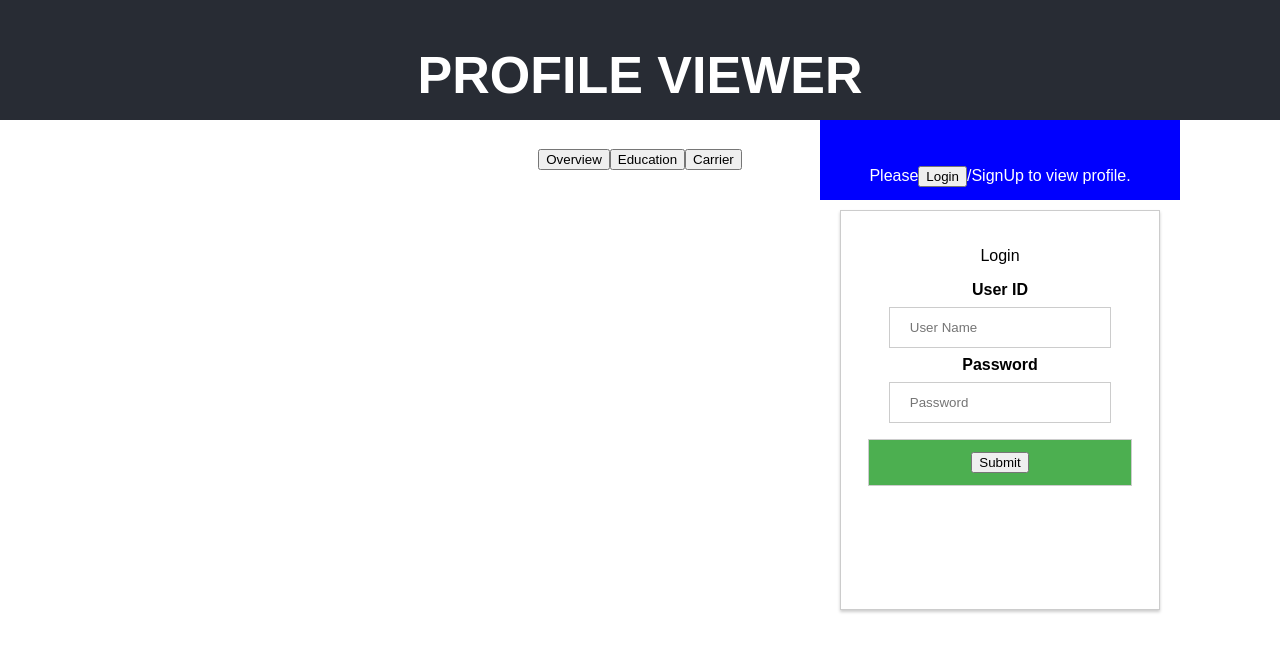
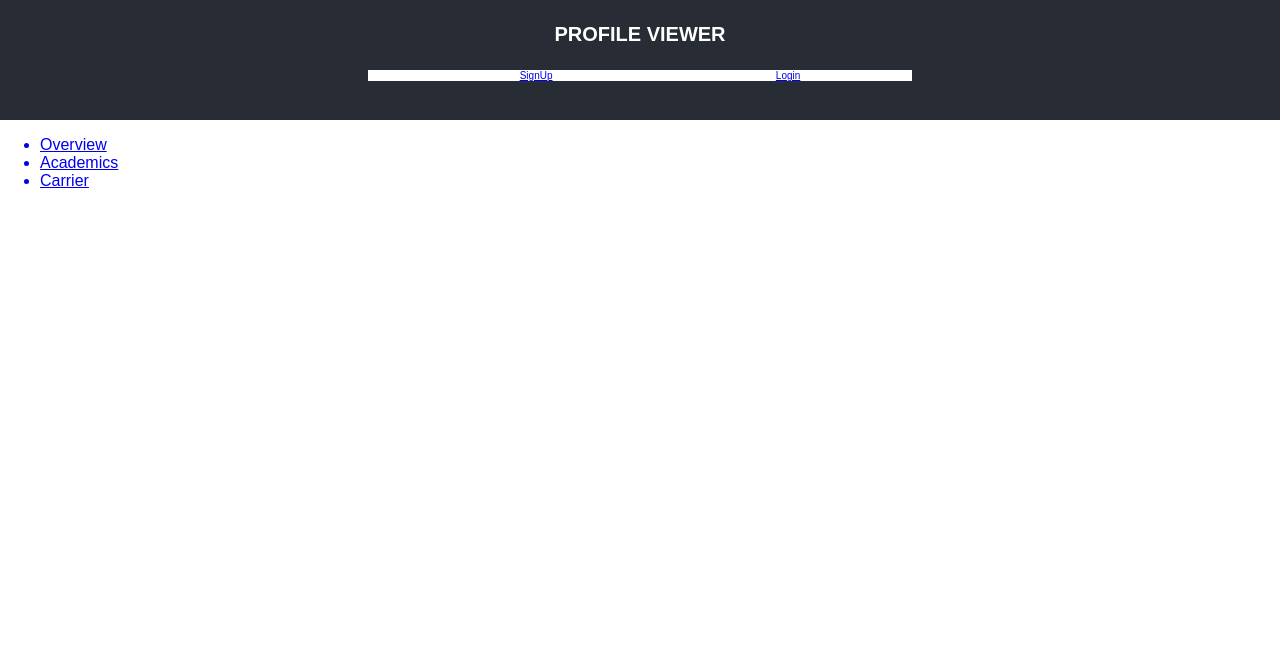
Before and after one commit to piyush31D/profileViewer, a React app: page /nav in a window 1280 px wide. Built offline with nearby package versions, Linux system fonts and the light colour scheme.

Commit message:
Added routing

```diff
--- a/package.json
+++ b/package.json
@@ -9,6 +9,7 @@
     "react": "^16.13.1",
     "react-dom": "^16.13.1",
     "react-form-validator-core": "^1.0.0",
+    "react-router-dom": "^5.2.0",
     "react-scripts": "3.4.1"
   },
   "scripts": {
--- a/src/components/Header/UserInfo.css
+++ b/src/components/Header/UserInfo.css
@@ -1,14 +1,14 @@
 .UserClass {
-  text-align: center;
-  background-color: blue;
+  text-align: left;
+  background-color: lightblue;
   display: flex;
   right: 100px;
-  position: absolute;
+  position: fixed;
   flex-direction: column;
-  align-items: center;
+  align-items: left;
   font-size: auto;
   color: white;
-  height: 20px;
+  height: 100px;
   width: 300px;
   padding: 30px;
 }
@@ -17,8 +17,16 @@
   display: flex;
   flex-direction: column;
   align-items: center;
-  font-size: calc(10px + 2vmin);
+  font-size: 10px;
   color: white;
   height: 100px;
   padding: 10px;
 }
+.nav-links {
+  width: 40%;
+  display: flex;
+  justify-content: space-around;
+  align-items: center;
+  list-style: none;
+  background-color: white;
+}
--- a/src/components/Header/header.js
+++ b/src/components/Header/header.js
@@ -1,26 +1,34 @@
 import React from "react";
 import "../../containers/App";
-import UserInfo from "../Header/userInfo";
-import Login from "../login/login";
+
+import { Link } from "react-router-dom";
 const header = (props) => {
-  let signIn = "";
-  const loadLogin = () => {
-    console.log("Login Clicked");
-    signIn = <Login uname={props.uname} />;
-  };
+  // let signIn = "";
+  // const loadLogin = () => {
+  //   console.log("Login Clicked");
+  //   signIn = <Login uname={props.uname} />;
+  // };
 
   return (
     <div>
       <div className="App-header">
         <h1>PROFILE VIEWER</h1>
+        <ul className="nav-links">
+          <Link to="/SignUp">
+            <li> SignUp</li>
+          </Link>
+          <Link to="/Login">
+            <li> Login</li>
+          </Link>
+        </ul>
 
-        <div>
+        {/* <li>
           <input type="button" value="Overview" onClick={props.ovrview} />
           <input type="button" value="Education" />
           <input type="button" value="Carrier" />
-        </div>
+        </li> */}
       </div>
-      <div className="UserClass">
+      {/* <div className="UserClass">
         {props.name !== "" ? (
           <UserInfo name={props.name} />
         ) : (
@@ -36,10 +44,10 @@ const header = (props) => {
             /SignUp to view profile.
           </p>
         )}
-      </div>
-      <div>
+      </div> */}
+      {/* <div>
         <Login uname={props.uname} />
-      </div>
+      </div> */}
     </div>
   );
 };
--- a/src/components/Header/userInfo.js
+++ b/src/components/Header/userInfo.js
@@ -5,10 +5,15 @@ class UserInfo extends Component {
   constructor(props) {
     super(props);
   }
+
   render() {
     return (
-      <div>
+      <div className="UserClass">
         Welcome {this.props.name} <br></br>
+        <ul>
+          <li> User Name:</li>
+          <li> Last Login:</li>
+        </ul>
         <input type="button" value="Logout" />
       </div>
     );
--- /dev/null
+++ b/src/components/SignUp/signUp.js
@@ -0,0 +1,10 @@
+import React from "react";
+
+const SignUp = (props) => {
+  return (
+    <div>
+      <h1> Sign Up for new Customer </h1>
+    </div>
+  );
+};
+export default SignUp;
--- /dev/null
+++ b/src/components/userNavigation/nav.css
@@ -0,0 +1,8 @@
+.user-nav {
+  width: 40%;
+  display: flex;
+  justify-content: space-around;
+  align-items: center;
+  list-style: none;
+  background-color: white;
+}
--- /dev/null
+++ b/src/components/userNavigation/nav.js
@@ -0,0 +1,21 @@
+import React from "react";
+import SignUp from "../SignUp/signUp";
+import { Link } from "react-router-dom";
+const nav = (props) => {
+  return (
+    <div>
+      <ul className="user-nav">
+        <Link to="/SignUp">
+          <li> Overview</li>
+        </Link>
+        <Link to="/SignUp">
+          <li> Academics</li>
+        </Link>
+        <Link to="/SignUp">
+          <li> Carrier</li>
+        </Link>
+      </ul>
+    </div>
+  );
+};
+export default nav;
--- a/src/containers/App.js
+++ b/src/containers/App.js
@@ -2,8 +2,11 @@ import React, { Component } from "react";
 import "./App.css";
 import Header from "../components/Header/header";
 import Overview from "../components/overviewProfile/overview";
-//import Login from "../components/login/login";
-
+import Login from "../components/login/login";
+import SignUp from "../components/SignUp/signUp";
+import UserInfo from "../components/Header/userInfo";
+import Nav from "../components/userNavigation/nav";
+import { BrowserRouter as Router, Route, Switch } from "react-router-dom";
 class App extends Component {
   constructor(props) {
     super(props);
@@ -24,15 +27,25 @@ class App extends Component {
 
   render() {
     return (
+      <Router>
         <div className="App">
-        <Header
+          <Header />
+          {/* <Header
             name={this.state.username}
             uname={this.handleUserlogin}
             ovrview={this.handleOverView}
           />
-        {/* <Login uname={this.handleUserlogin} /> */}
-        {this.state.loadOsvrview ? <Overview /> : null}
+          {<Login uname={this.handleUserlogin} />
+          {this.state.loadOsvrview ? <Overview /> : null}  */}
         </div>
+        <Switch>
+          <Route path="/" exact component={Header} />
+          <Route path="/login" component={Login} />
+          <Route path="/SignUp" component={SignUp} />
+          <Route path="/user" component={UserInfo} />
+          <Route path="/nav" component={Nav} />
+        </Switch>
+      </Router>
     );
   }
 }
```
Also changed, not shown: src/components/Error/error.js (deleted, +0 -10 lines), 1 other file. Lines whose indentation alone changed are shown as unchanged.
